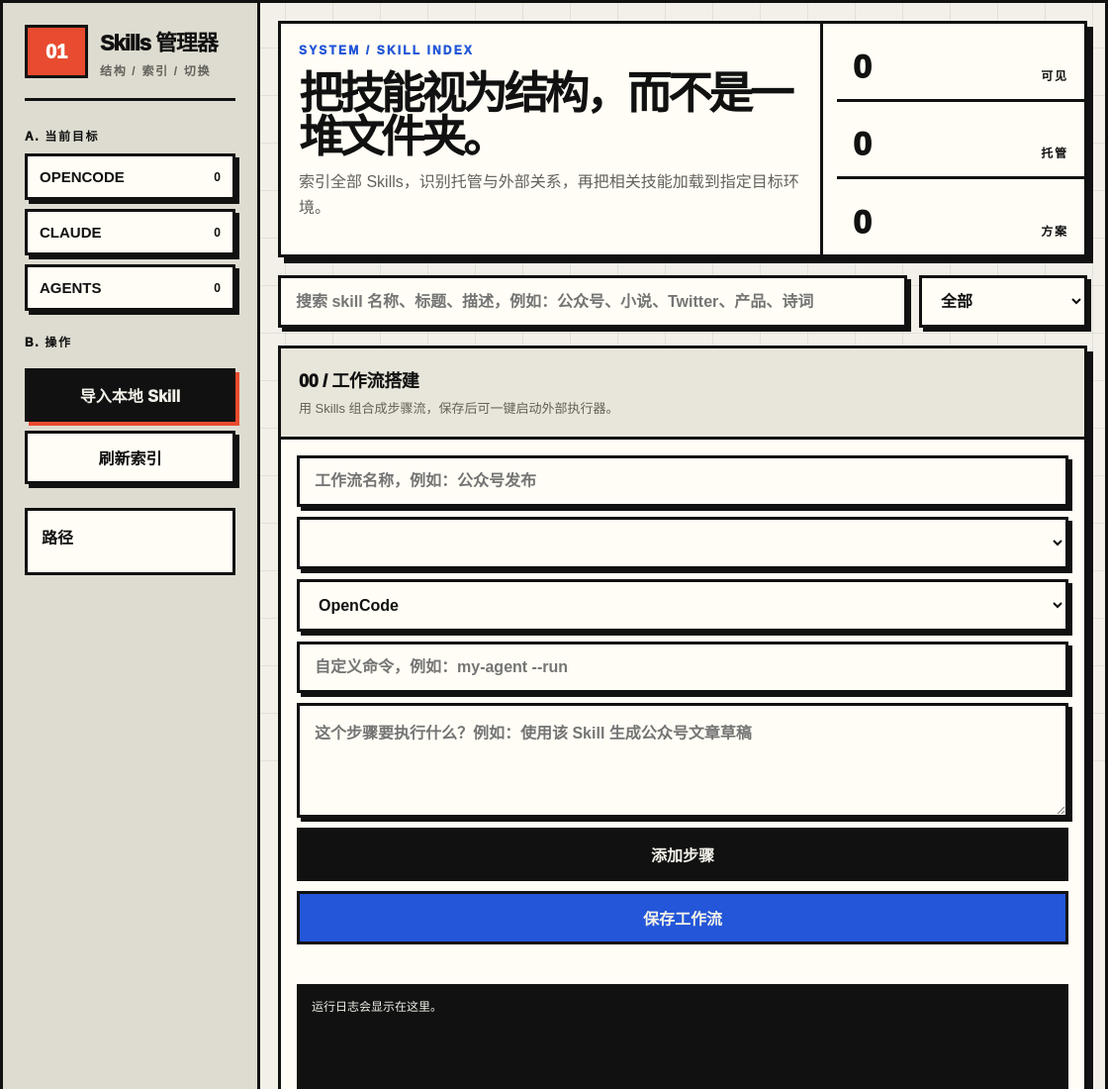
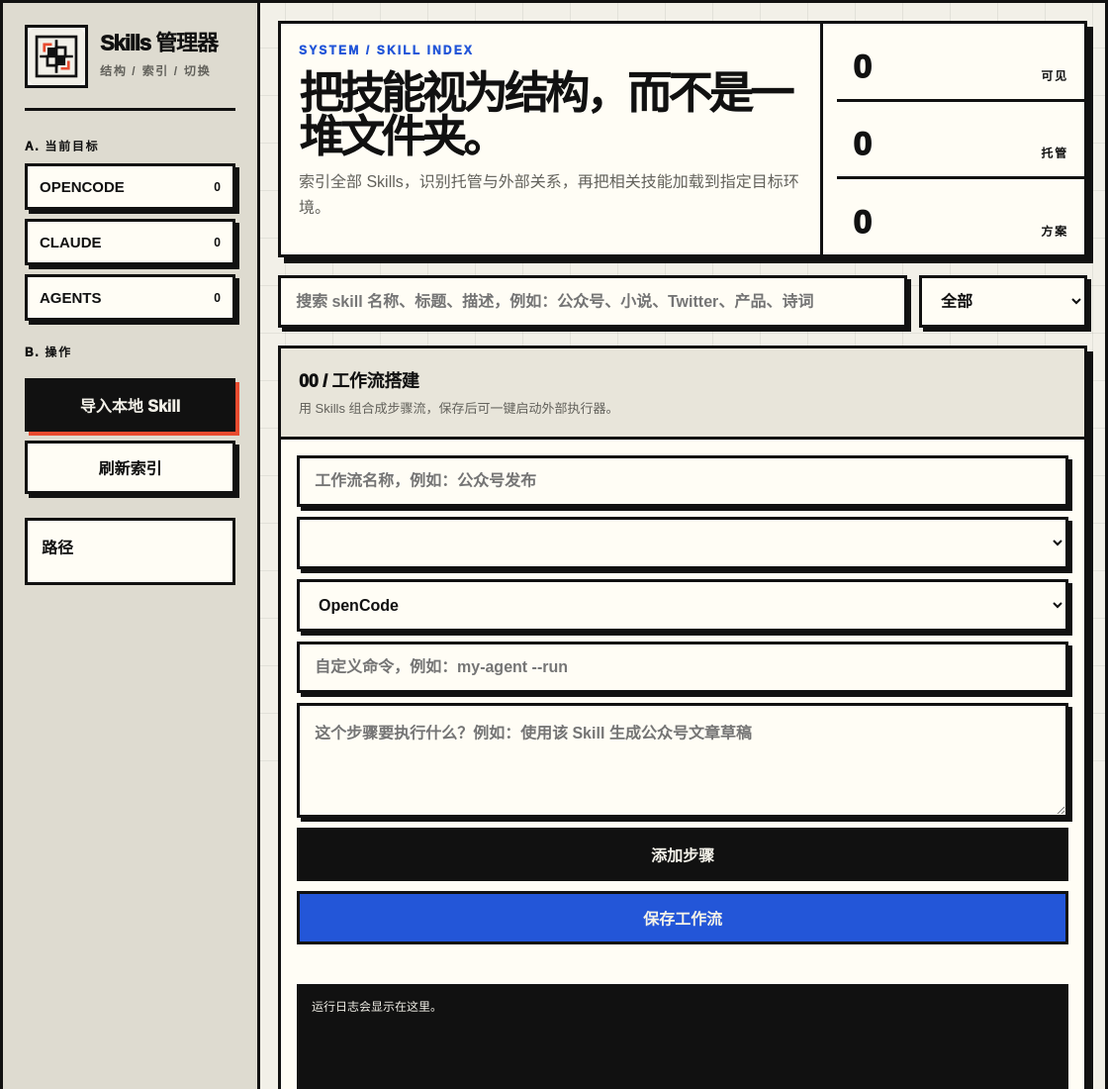
Before and after one commit to zhen-sir-7/skills-manage, an Electron app: page public/index.html in a window 1120 px wide. Shown: the top 1100 px of the page at 99% size. Drawn offline with Linux system fonts and the light colour scheme; no server answers.

Commit message:
Add custom app icon

```diff
--- a/electron/main.js
+++ b/electron/main.js
@@ -54,6 +54,7 @@ async function createWindow() {
     minWidth: 760,
     minHeight: 560,
     title: "Skills 管理器",
+    icon: path.join(__dirname, "..", "public", "icon.svg"),
     backgroundColor: "#111318",
     autoHideMenuBar: true,
     show: false,
--- a/public/index.html
+++ b/public/index.html
@@ -11,7 +11,7 @@
     <div class="appShell">
       <aside class="sidebar">
         <div class="brand">
-          <div class="logo">01</div>
+            <img class="logo" src="icon.svg" alt="Skills 管理器图标">
           <div>
             <div class="brandTitle">Skills 管理器</div>
             <div class="brandSub">结构 / 索引 / 切换</div>
--- a/public/styles.css
+++ b/public/styles.css
@@ -67,15 +67,7 @@ button { cursor: pointer; }
   border-bottom: 3px solid var(--line);
 }
 
-.logo {
-  display: grid;
-  place-items: center;
-  border: 3px solid var(--line);
-  background: var(--accent);
-  color: #fff;
-  font-size: 20px;
-  font-weight: 1000;
-}
+.logo { display: block; width: 64px; height: 64px; border: 3px solid var(--line); background: var(--field); object-fit: cover; }
 
 .brandTitle { font-size: 22px; font-weight: 1000; letter-spacing: -0.05em; }
 .brandSub { margin-top: 5px; color: var(--muted); font-size: 12px; font-weight: 800; letter-spacing: 0.14em; text-transform: uppercase; }
```
Also changed, not shown: public/icon.svg (added).
